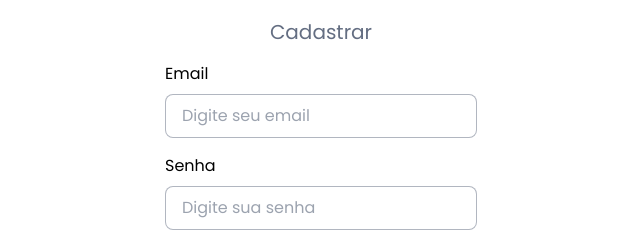
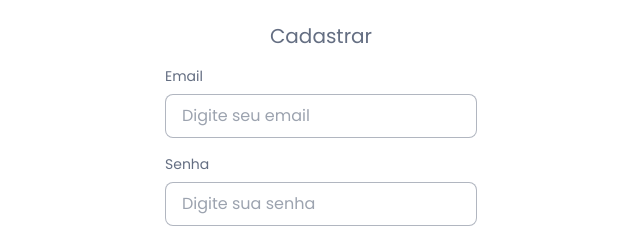
Before and after one commit to lucaspereiraio/TireoideCare, a Next.js app: page /register in a window 1280 px wide. Shown: the part 306-538 px from the top of the page, without its empty margins (319-959 px from the left). Built offline with nearby package versions, Linux system fonts and the light colour scheme.

Commit message:
Estilização de label

```diff
--- a/components/Register.tsx
+++ b/components/Register.tsx
@@ -20,11 +20,13 @@ const Register = () => {
       </h1>
       <form className=" w-full md:w-1/4 flex flex-col items-center gap-y-4">
         {/* <div className="w-full flex flex-col gap-y-2">
-          <label htmlFor="name">Nome</label>
+          <label className="text-sm text-neuters-gray-70" htmlFor="name">Nome</label>
           <input className="border border-neuters-gray-70 border-opacity-50 rounded-lg h-11 px-4 focus:outline-none focus:border-primary-100 focus:ring-1 focus:ring-primary-100" id="name" type="name" placeholder="Digite seu nome" />
         </div> */}
         <div className="w-full flex flex-col gap-y-2">
-          <label htmlFor="email">Email</label>
+          <label className="text-sm text-neuters-gray-70" htmlFor="email">
+            Email
+          </label>
           <input
             className="border border-neuters-gray-70 border-opacity-50 rounded-lg h-11 px-4 focus:outline-none focus:border-primary-100 focus:ring-1 focus:ring-primary-100"
             id="email"
@@ -33,7 +35,9 @@ const Register = () => {
           />
         </div>
         <div className="w-full flex flex-col gap-y-2">
-          <label htmlFor="password">Senha</label>
+          <label className="text-sm text-neuters-gray-70" htmlFor="password">
+            Senha
+          </label>
           <input
             className="border border-neuters-gray-70 border-opacity-50 rounded-lg h-11 px-4 focus:outline-none focus:border-primary-100 focus:ring-1 focus:ring-primary-100"
             id="password"
@@ -42,7 +46,7 @@ const Register = () => {
           />
         </div>
         {/* <div className="w-full flex flex-col gap-y-2">
-          <label htmlFor="confirmPassword">Confirme a sua senha</label>
+          <label className="text-sm text-neuters-gray-70" htmlFor="confirmPassword">Confirme a sua senha</label>
           <input className="border border-neuters-gray-70 border-opacity-50 rounded-lg h-11 px-4 focus:outline-none focus:border-primary-100 focus:ring-1 focus:ring-primary-100"
             id="confirmPassword"
             type="password"
```
